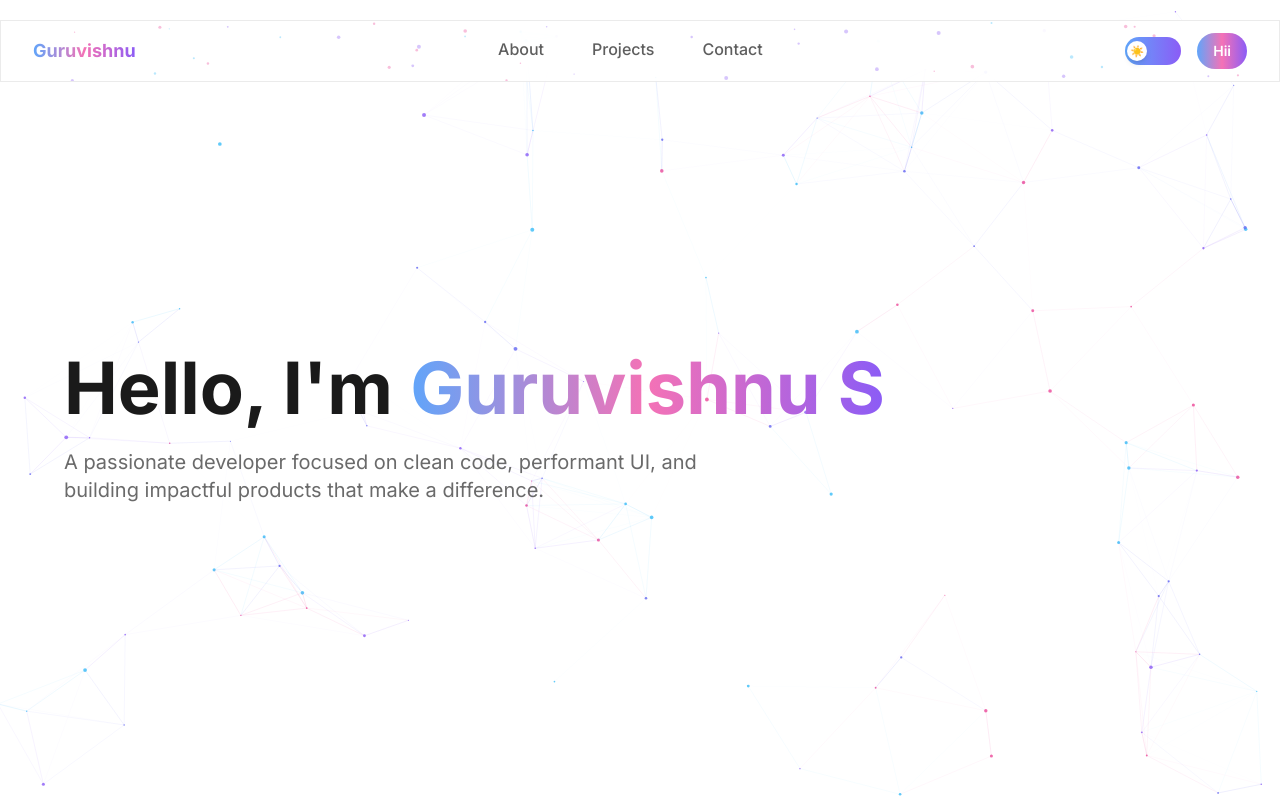
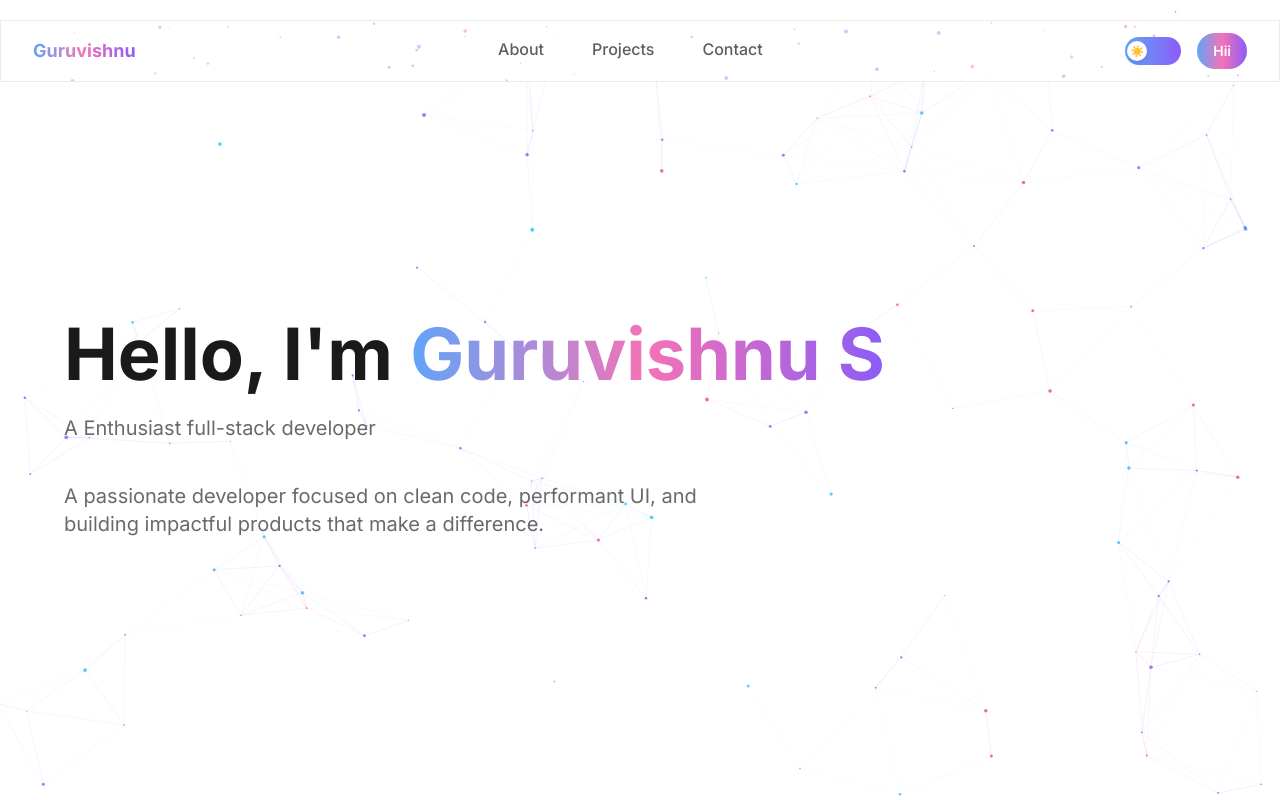
Before and after one commit to Guruvishnu444/vishnu-04, a React (Vite) app: page / in a window 1280 px wide. Shown: the top 800 px of the page. Built offline with nearby package versions, Linux system fonts and the light colour scheme.

Commit message:
Update portfolio website files

```diff
--- a/src/components/Hero.jsx
+++ b/src/components/Hero.jsx
@@ -66,6 +66,10 @@ function Hero() {
             )}
           </span>
         </motion.h1>
+        <motion.p variants={itemVariants}
+          className={`text-base sm:text-lg md:text-xl max-w-2xl mb-10 leading-relaxed ${mutedText}`}>
+          A Enthusiast full-stack developer
+        </motion.p>
 
         <motion.p variants={itemVariants}
           className={`text-base sm:text-lg md:text-xl max-w-2xl mb-10 leading-relaxed ${mutedText}`}>
```
